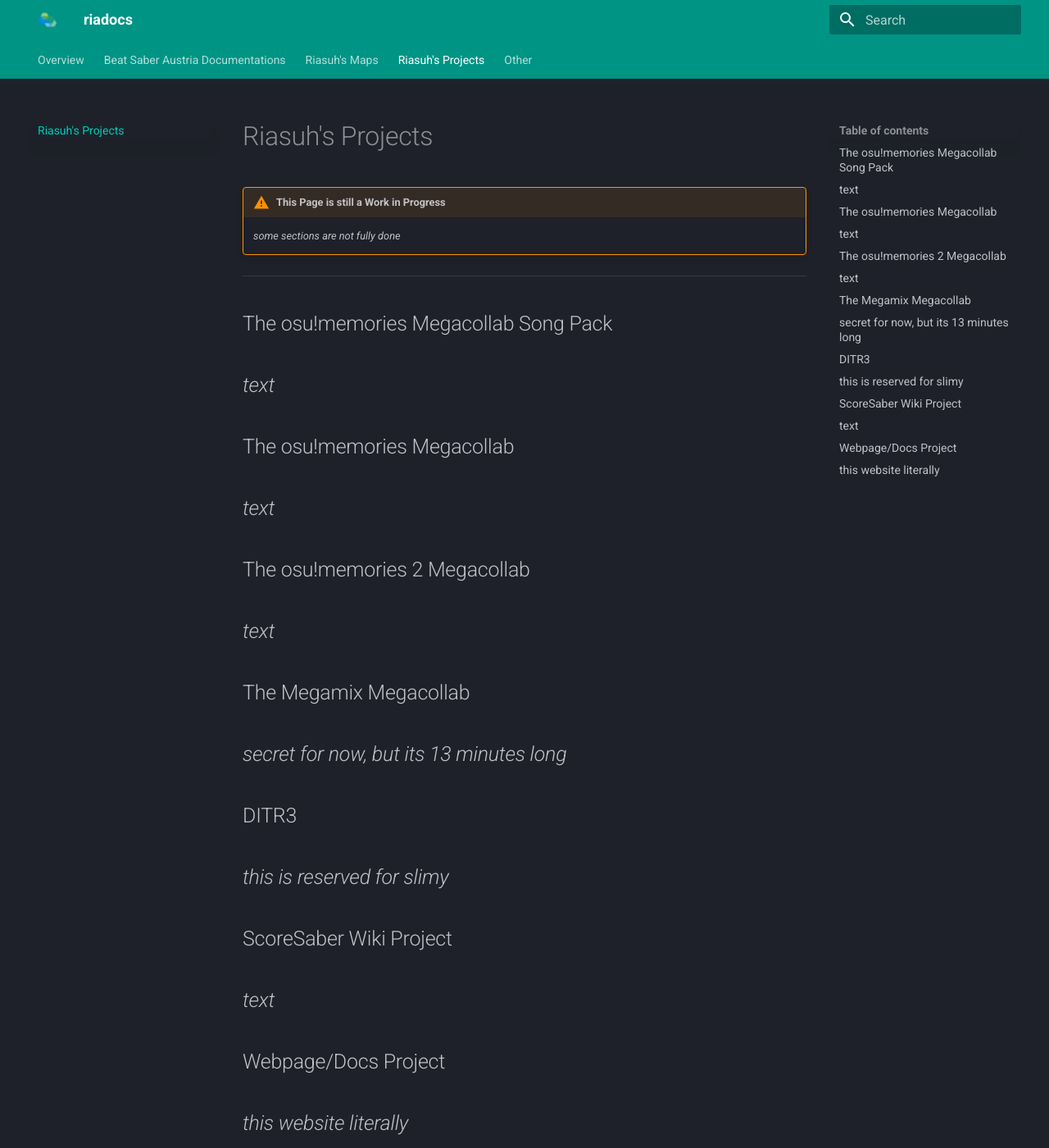
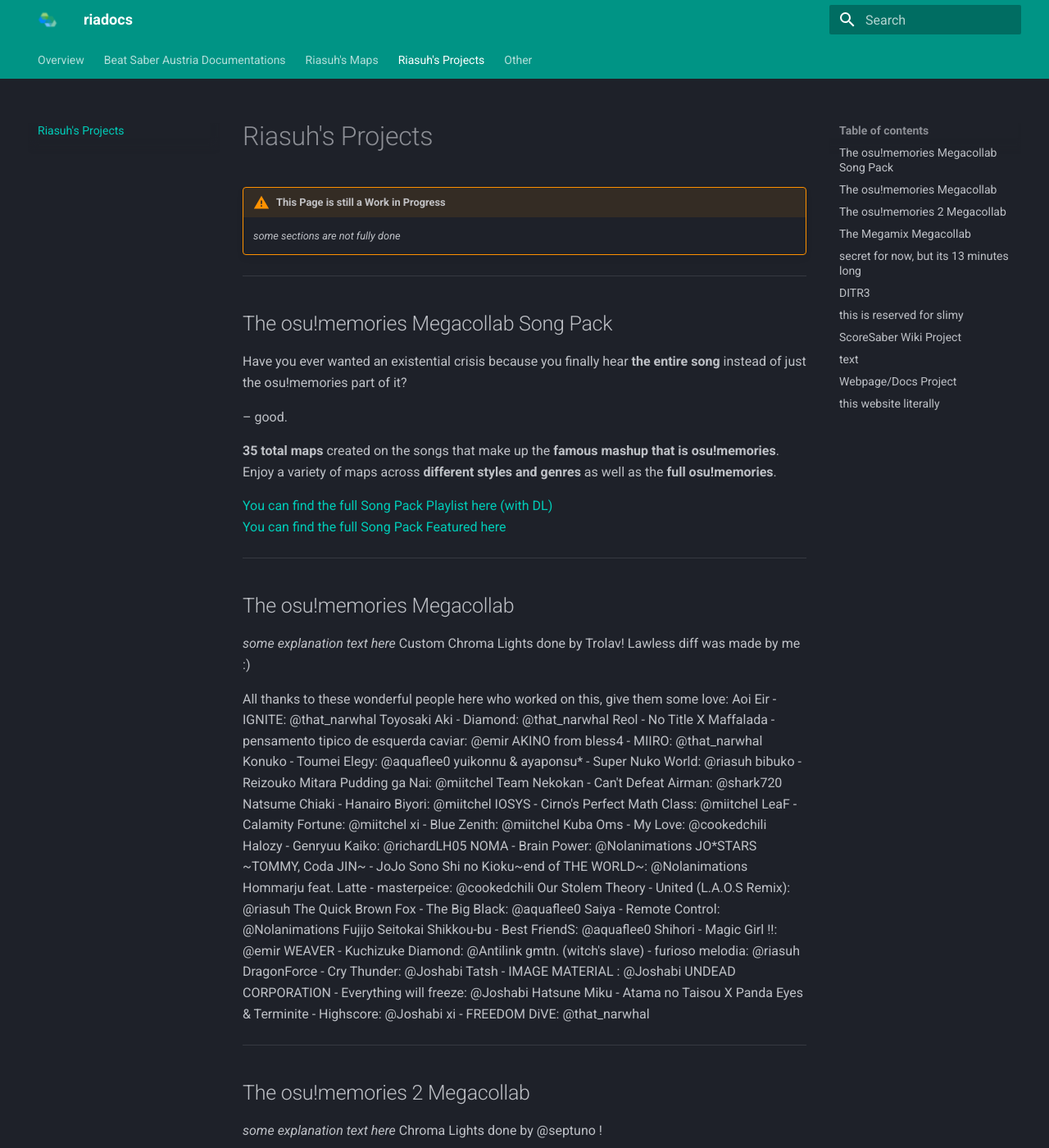
Before and after one commit to riasuh/main, an MkDocs documentation site: the page built from docs/ria_projects.md, in a window 1280 px wide and 1400 px high. Shown: the whole window at 82% size. Built offline with MkDocs 1.6.1 and Material for MkDocs 9.7.7, drawn with Linux system fonts in a browser that asks for light colours; some of the changed text lies outside the part shown.

Commit message:
final commits for time being

```diff
--- a/docs/ria_projects.md
+++ b/docs/ria_projects.md
@@ -8,13 +8,74 @@
     *some sections are not fully done*
 ---
 ## The osu!memories Megacollab Song Pack
-*text*
+Have you ever wanted an existential crisis because you finally hear **the entire song** instead of just the osu!memories part of it?
+
+– good.
+
+**35 total maps** created on the songs that make up the **famous mashup that is osu!memories**. Enjoy a variety of maps across **different styles and genres** as well as the **full osu!memories**.
+
+[You can find the full Song Pack Playlist here (with DL)](https://beatsaver.com/playlists/575)
+[You can find the full Song Pack Featured here](https://bsaber.com/osumemories-megacollab-song-pack/)
 ---
 ## The osu!memories Megacollab
-*text*
+*some explanation text here*
+Custom Chroma Lights done by Trolav! Lawless diff was made by me :)
+
+All thanks to these wonderful people here who worked on this, give them some love:
+Aoi Eir - IGNITE: @that_narwhal
+Toyosaki Aki - Diamond: @that_narwhal
+Reol - No Title X Maffalada - pensamento tipico de esquerda caviar: @emir
+AKINO from bless4 - MIIRO: @that_narwhal
+Konuko - Toumei Elegy: @aquaflee0
+yuikonnu & ayaponsu* - Super Nuko World: @riasuh
+bibuko - Reizouko Mitara Pudding ga Nai: @miitchel
+Team Nekokan - Can't Defeat Airman: @shark720
+Natsume Chiaki - Hanairo Biyori: @miitchel
+IOSYS - Cirno's Perfect Math Class: @miitchel
+LeaF - Calamity Fortune: @miitchel
+xi - Blue Zenith: @miitchel
+Kuba Oms - My Love: @cookedchili
+Halozy - Genryuu Kaiko: @richardLH05
+NOMA - Brain Power: @Nolanimations
+JO*STARS ~TOMMY, Coda JIN~ - JoJo Sono Shi no Kioku~end of THE WORLD~: @Nolanimations
+Hommarju feat. Latte - masterpeice: @cookedchili
+Our Stolem Theory - United (L.A.O.S Remix): @riasuh
+The Quick Brown Fox - The Big Black: @aquaflee0
+Saiya - Remote Control: @Nolanimations
+Fujijo Seitokai Shikkou-bu - Best FriendS: @aquaflee0
+Shihori - Magic Girl !!: @emir
+WEAVER - Kuchizuke Diamond: @Antilink
+gmtn. (witch's slave) - furioso melodia: @riasuh
+DragonForce - Cry Thunder: @Joshabi
+Tatsh - IMAGE MATERIAL : @Joshabi
+UNDEAD CORPORATION - Everything will freeze: @Joshabi
+Hatsune Miku - Atama no Taisou X Panda Eyes & Terminite - Highscore: @Joshabi
+xi - FREEDOM DiVE: @that_narwhal
 ---
 ## The osu!memories 2 Megacollab
-*text*
+*some explanation text here*
+Chroma Lights done by @septuno !
+
+This collab was made possible thanks to these wonderful people here who worked on this, give them some love:
+0:00 - DJ Genericaname - Dear You | @nolanimations
+0:12 - Blend A - Bon Appetit S | @cookedchili
+0:23 - Namirin - Koi No Hime Hime Pettanko | @riasuh
+0:44 - Nen E Gumi Utatan - BYE BYE Yesterday | @trolav
+1:05 - Aitsuki Nakuru - Monochrome Butterfly | @slimyblob
+1:37 - An - artcore JINJA | @coolingcloset
+2:09 - YUC'e - Future Candy | @remie
+2:40 - KASAI HARDCORES - Cycle Hit | @sobas
+2:55 - Will Stetson - Harumachi Clover (Swing Arr.) (Dictate Edit) | @emir
+3:04 - KASAI HARDCORES - Cycle Hit | @sobas
+3:35 - Camellia ft. Nanahira - Bassdrop Freaks | @riasuh
+3:56 - Camellia - Exit This Earth's Atmosphere (PLANETARY//200STEP Remix) | @richardlh05
+4:18 - TheFatRat - Mayday (ft. Laura Brehm) | @antilink
+4:27 - Fujiwara Chika (CV: Kohara Konomi) - Chikatto Chika Chika | @emir
+4:49 - Getter Jaani - Rockefeller Street (Nightcore Mix) | @timbo
+5:15 - RADWIMPS - Zen Zen Zense | @antilink
+5:50 - GALNERYUS - RAISE MY SWORD | @riasuh
+6:27 - Imperial Circus Dead Decadence - Yomi yori Kikoyu, Koukoku no Tou to Honoo no Shoujo | @shark
+7:02 - Vickeblanka - Black Rover | @namoori
 ---
 ## The Megamix Megacollab
 *secret for now, but its 13 minutes long*
```
Also changed, not shown: docs/ria_maps.md (+1 -1 lines).
